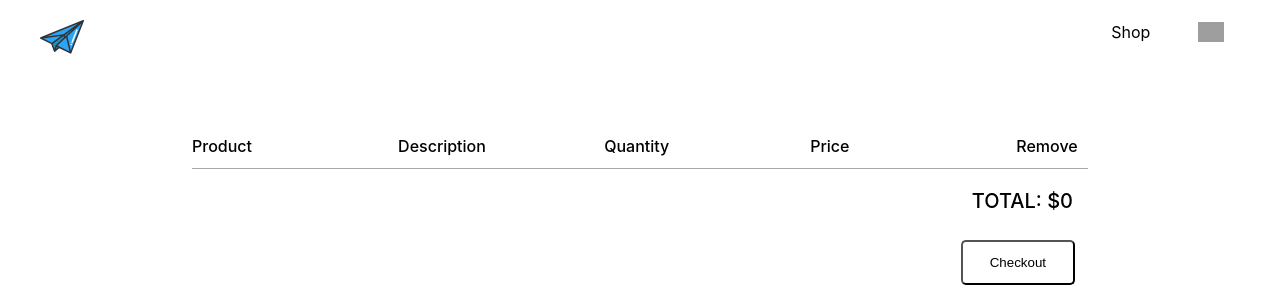
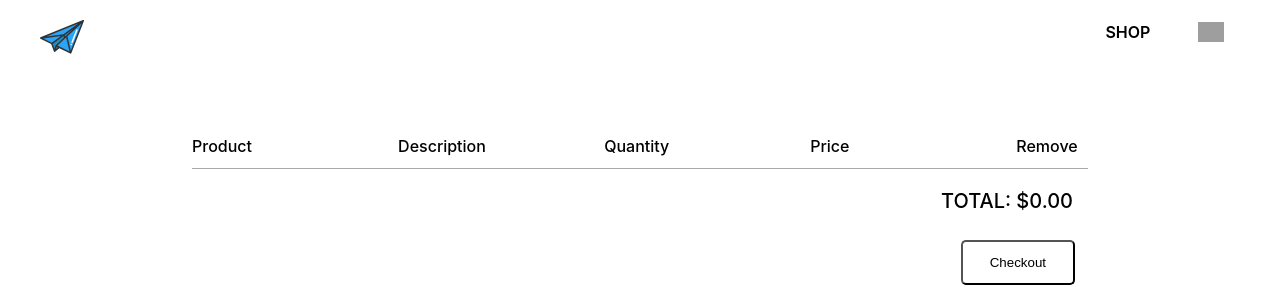
Before and after one commit to mmtakeuchi/fake-store-react, a React (Create React App) app: page /checkout in a window 1280 px wide. Shown: the top 287 px of the page. Built offline with nearby package versions, Linux system fonts and the light colour scheme; grey boxes are pictures that could not be loaded.

Commit message:
add cursor: pointer styling to buttons and option links

```diff
--- a/package.json
+++ b/package.json
@@ -21,7 +21,7 @@
     "web-vitals": "^1.0.1"
   },
   "scripts": {
-    "start": "react-scripts start",
+    "start": "react-scripts --openssl-legacy-provider start",
     "build": "react-scripts build",
     "test": "react-scripts test",
     "eject": "react-scripts eject"
--- a/src/components/cart-dropdown/cart-dropdown.styles.scss
+++ b/src/components/cart-dropdown/cart-dropdown.styles.scss
@@ -13,9 +13,10 @@
 
   &_items-container {
     height: 87.5%;
+    width: 100%;
     display: flex;
     flex-direction: column;
-    overflow: scroll;
+    overflow: auto;
   }
 
   &_empty-container {
@@ -28,5 +29,6 @@
     background: none;
     padding: 0.5em;
     width: 50%;
+    cursor: pointer;
   }
 }
--- a/src/components/header/header.component.jsx
+++ b/src/components/header/header.component.jsx
@@ -17,7 +17,7 @@ const Header = () => {
       </Link>
       <div className="options-container">
         <Link to="shop" className="option">
-          Shop
+          SHOP
         </Link>
 
         <img
--- a/src/components/header/header.styles.scss
+++ b/src/components/header/header.styles.scss
@@ -20,6 +20,7 @@
     .option {
       padding: 0 1.5em;
       text-decoration: none;
+      font-weight: 600;
       color: black;
       cursor: pointer;
 
--- a/src/components/product-card/product-card.styles.scss
+++ b/src/components/product-card/product-card.styles.scss
@@ -73,6 +73,7 @@
     padding: 0.5em 1em;
     background: none;
     border-radius: 8px;
+    cursor: pointer;
 
     &:hover {
       background: rgb(229, 232, 235);
--- a/src/pages/checkout-page/checkout-page.component.jsx
+++ b/src/pages/checkout-page/checkout-page.component.jsx
@@ -21,6 +21,8 @@ const CheckoutPage = (props) => {
     (acc, el) => acc + el.quantity * el.price,
     0
   );
+
+  console.log(calculateTotal, typeof calculateTotal);
 
   const checkout = (total) => {
     alert(`Thank you for your purchase! Your total was $${total.toFixed(2)}.`);
@@ -53,7 +55,7 @@ const CheckoutPage = (props) => {
           </div>
           {renderCheckoutItems()}
           <div className="checkout-container_total">
-            TOTAL: ${calculateTotal}
+            TOTAL: ${calculateTotal.toFixed(2)}
           </div>
           <button
             className="checkout-container_btn"
--- a/src/pages/checkout-page/checkout-page.styles.scss
+++ b/src/pages/checkout-page/checkout-page.styles.scss
@@ -37,6 +37,7 @@
     padding: 1em 2em;
     background: none;
     border-radius: 5px;
+    cursor: pointer;
 
     &:hover {
       background: rgb(229, 232, 235);
--- a/src/pages/homepage/homepage.component.jsx
+++ b/src/pages/homepage/homepage.component.jsx
@@ -7,8 +7,6 @@ import "./homepage.styles.scss";
 
 const HomePage = () => {
   const dispatch = useDispatch();
-  const state = useSelector((state) => state);
-  console.log(state);
   const { isLoading, categories } = useSelector((state) => state.categories);
 
   const renderCategoryImages = () => {
--- a/src/pages/shoppage/shoppage.component.jsx
+++ b/src/pages/shoppage/shoppage.component.jsx
@@ -9,8 +9,6 @@ import "./shoppage.styles.scss";
 const Shoppage = () => {
   const dispatch = useDispatch();
   const [filter, setFilter] = useState("SHOW ALL");
-  const state = useSelector((state) => state);
-  console.log(state);
   const { isLoading, products } = useSelector((state) => state.products);
   const [filteredProducts, setFilteredPRoducts] = useState();
 
--- a/src/redux/products/productsSlice.js
+++ b/src/redux/products/productsSlice.js
@@ -18,7 +18,6 @@ export const productsSlice = createSlice({
         state.isLoading = true;
       })
       .addCase(getProducts.fulfilled, (state, { payload }) => {
-        console.log(payload);
         state.isLoading = false;
         state.products = payload;
       });
```
Also changed, not shown: 1 other file (tests, documents, lock files or other folders).
